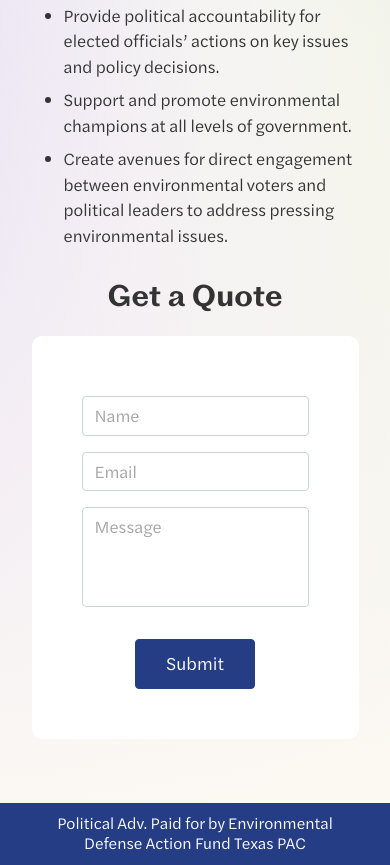
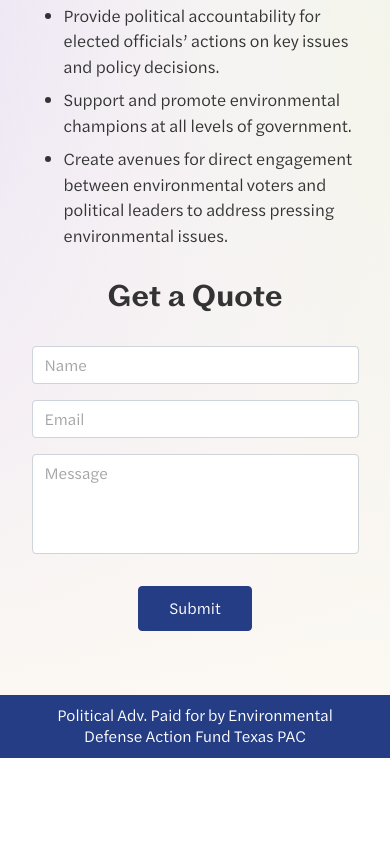
Before and after one commit to SeekerStrategies/-EDF-Texas-PAC, a plain HTML site: page index.html in a window 390 px wide. Shown: the part 2820-3685 px from the top of the page. After the commit the page ends 3578 px from the top, so only its background shows below. Drawn offline with nearby package versions, Linux system fonts and the light colour scheme.

Commit message:
form design

```diff
--- a/assets/css/style.css
+++ b/assets/css/style.css
@@ -287,9 +287,7 @@ ul.pac__list-main li{
 .form__main{
     max-width: 580px;
     margin: auto;
-    padding: 60px 50px 50px;
-    background: #ffffff;
-    /* background: #fefcf3; */
+    padding: 40px 50px 0px;
     border-radius: 10px;
     text-align: center;
 }
@@ -371,7 +369,10 @@ ul.pac__list-main li{
     }
     .policy__banner-content a{
         font-size: 17px;
-    line-height: 20px !important;
+        line-height: 20px !important;
+    }
+    .form__main {
+        padding: 30px 50px 0px;
     }
 }
 @media only screen and (max-width: 600px){
@@ -380,6 +381,15 @@ ul.pac__list-main li{
     }
     .policy__banner-main {
         height: 320px;
+    }
+    .form__main{
+        padding: 10px 0px 0px;
+    }
+    .form__main .form__btn, .form__section input, .form__section textarea {
+        font-size: 16px;
+    }
+    .form__main .form__btn{
+        padding: 10px 30px;
     }
 }
 @media only screen and (max-width: 480px){
```
